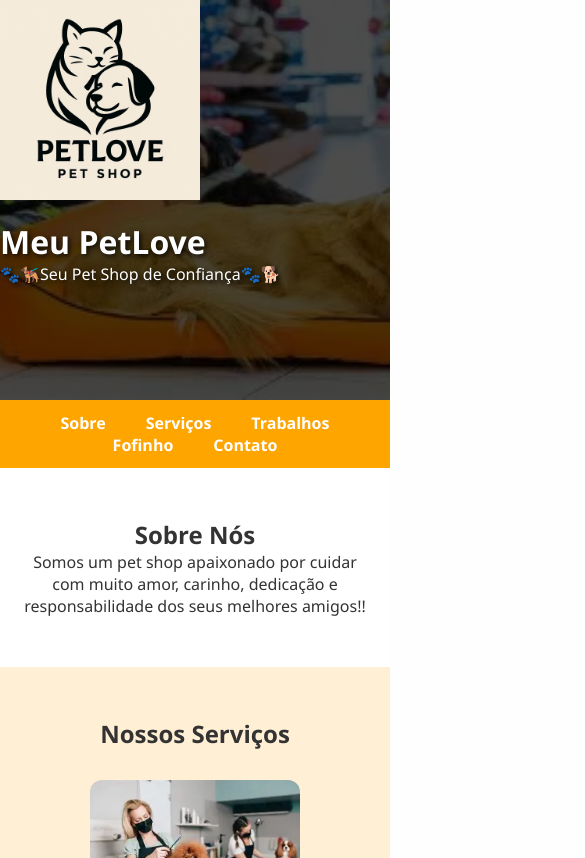
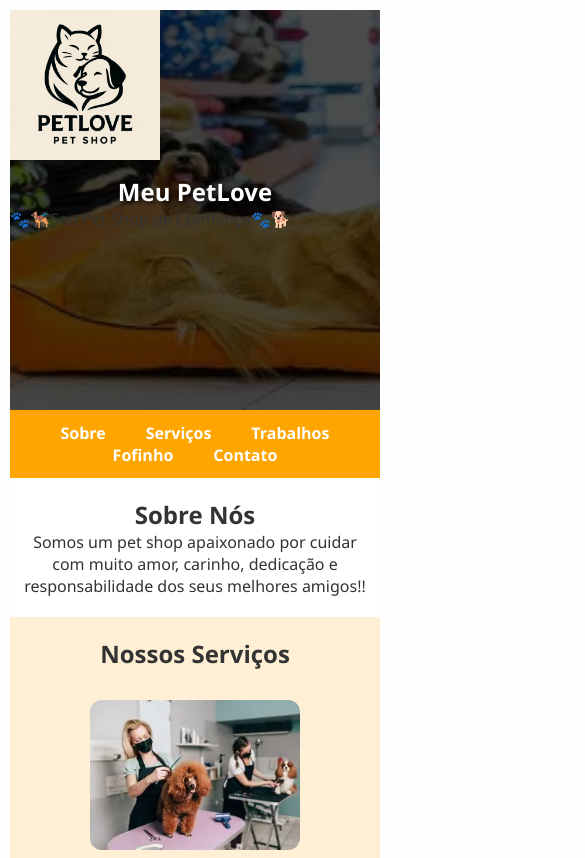
Before and after one commit to 19841611/meu-petlove, a plain HTML site: page index.html in a window 390 px wide. Shown: the top 858 px of the page, 585 px wide, since content can reach past the window. Drawn offline with Linux system fonts and the light colour scheme.

Commit message:
ajuste responsivo e correção do scroll horizontal

```diff
--- a/estilo.css
+++ b/estilo.css
@@ -8,14 +8,17 @@ body {
     background-color: #fefefe;
     color: #333;
 }
+html, body {
+    max-width: 100%;
+    overflow: hidden;
+}
 header {
 background: red url('img/cachorro.webp') no-repeat center center;
 background-size: cover;
 height: 400px;
 background-image: linear-gradient(rgba(0, 0, 0, 0.7), rgba(0, 0, 0, 0.7)), url('img/cachorro.webp');
 }
-header h1,
-header p {
+header h1 {
 color: #ffffff;
 text-shadow: 2px 2px 5px rgba(0, 0, 0, 0.8);
 }
@@ -103,3 +106,28 @@ footer {
     background-color: #f5f5f5;
     color: #333;
 }
+@media (max-width: 768px) {
+    body {
+        padding: 10px;
+    }
+    .logo {
+        width: 150px;
+        margin-bottom: 10px;
+    }
+    header h1 {
+        font-size: 24px;
+        text-align: center;
+    }
+    section {
+        padding: 20px 10px;
+    }
+    img {
+        max-width: 100%;
+        height: auto;
+    }
+    nav ul {
+        flex-direction:  column;
+        align-items: center;
+        gap: 12px;
+    }
+}
```
